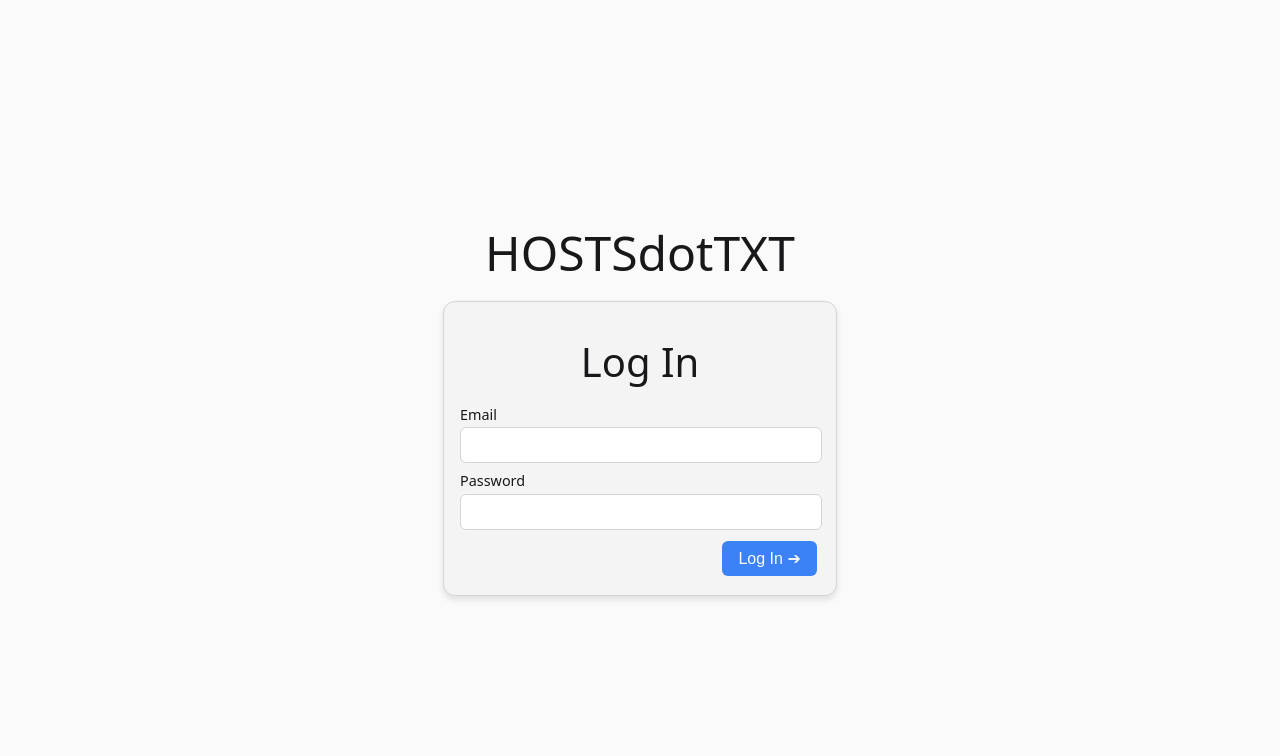
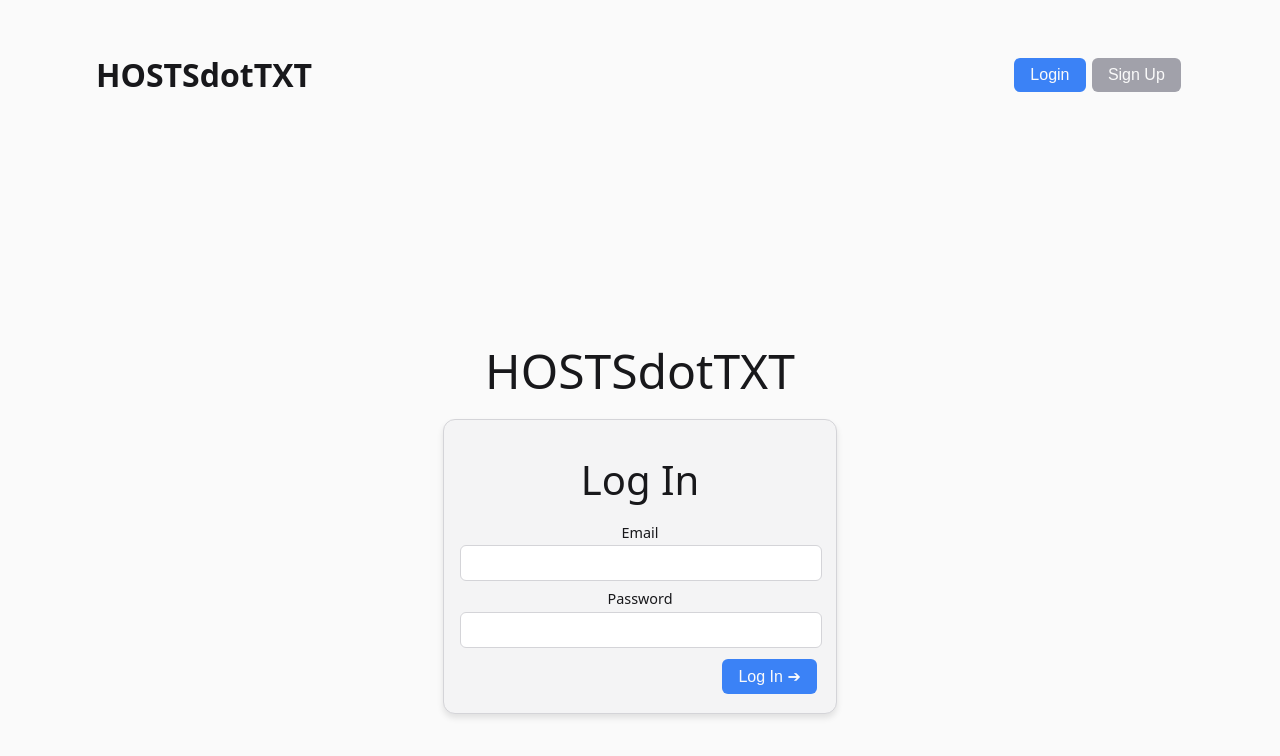
Before and after one commit to HOSTSdotTXT/hostsdottxt-web, a React (Create React App) app: page /login in a window 1280 px wide. Shown: the top 756 px of the page. Built offline with nearby package versions, Linux system fonts and the light colour scheme; no server answers.

Commit message:
Add features, restyle base page

```diff
--- a/src/App.css
+++ b/src/App.css
@@ -1,38 +1,11 @@
 .App {
   text-align: center;
+  margin: 32px;
 }
 
-.App-logo {
-  height: 40vmin;
-  pointer-events: none;
+.App > header {
+  margin: 0px 64px;
+  display: flex;
+  align-items: center;
+  justify-content: space-between;
 }
-
-@media (prefers-reduced-motion: no-preference) {
-  .App-logo {
-    animation: App-logo-spin infinite 20s linear;
-  }
-}
-
-.App-header {
-  background-color: #282c34;
-  min-height: 100vh;
-  display: flex;
-  flex-direction: column;
-  align-items: center;
-  justify-content: center;
-  font-size: calc(10px + 2vmin);
-  color: white;
-}
-
-.App-link {
-  color: #61dafb;
-}
-
-@keyframes App-logo-spin {
-  from {
-    transform: rotate(0deg);
-  }
-  to {
-    transform: rotate(360deg);
-  }
-}
--- a/src/App.js
+++ b/src/App.js
@@ -1,10 +1,46 @@
 import "./App.css";
-import RecordTable from "./components/RecordTable";
+import { BrowserRouter, Routes, Route } from "react-router-dom";
+import Home from "./routes/Home";
+import Zones from "./routes/Zones";
+import Records from "./routes/Records";
+import SignUp from "./routes/SignUp.js";
+import Login from "./routes/Login";
+import Button from "./uikit/Button";
 
 function App() {
   return (
     <div className="App">
-      <RecordTable></RecordTable>
+      <header>
+        <h1>
+          HOSTS<b>dot</b>TXT
+        </h1>
+
+        <div style={{ display: "flex" }}>
+          <Button
+            className="LoginButton"
+            primary
+            onClick={() => (document.location = "/login")}
+          >
+            Login
+          </Button>
+          <Button
+            className="LoginButton"
+            secondary
+            onClick={() => (document.location = "/signup")}
+          >
+            Sign Up
+          </Button>
+        </div>
+      </header>
+      <BrowserRouter>
+        <Routes>
+          <Route path="/login" element={<Login />} />
+          <Route path="/signup" element={<SignUp />} />
+          <Route path="/zones" element={<Zones />} />
+          <Route path="/zones/:zoneName" element={<Records />} />
+          <Route path="/" exact element={<Home />} />
+        </Routes>
+      </BrowserRouter>
     </div>
   );
 }
--- a/src/index.js
+++ b/src/index.js
@@ -1,15 +1,10 @@
 import React from "react";
 import ReactDOM from "react-dom/client";
-import { BrowserRouter, Routes, Route } from "react-router-dom";
 import "./index.css";
-import SignUp from "./routes/SignUp.js";
-import Login from "./routes/Login";
+import App from "./App";
 import reportWebVitals from "./reportWebVitals";
 import { AuthProvider } from "./hooks/useAuth";
 import { FeaturesProvider } from "./hooks/useFeatures";
-import Records from "./routes/Records";
-import Zones from "./routes/Zones";
-import Home from "./routes/Home";
 
 const root = ReactDOM.createRoot(document.getElementById("root"));
 
@@ -17,15 +12,7 @@ root.render(
   <React.StrictMode>
     <AuthProvider>
       <FeaturesProvider>
-        <BrowserRouter>
-          <Routes>
-            <Route path="/login" element={<Login />} />
-            <Route path="/signup" element={<SignUp />} />
-            <Route path="/zones" element={<Zones />} />
-            <Route path="/zones/:zoneName" element={<Records />} />
-            <Route path="/" exact element={<Home />} />
-          </Routes>
-        </BrowserRouter>
+        <App />
       </FeaturesProvider>
     </AuthProvider>
   </React.StrictMode>
--- a/src/routes/Home.js
+++ b/src/routes/Home.js
@@ -2,25 +2,24 @@ import Button from "../uikit/Button";
 import { useState, useEffect } from "react";
 
 export default function Home() {
-    let [metrics, setMetrics] = useState();
-    useEffect(() => {
-        fetch("/api/v1/metrics")
-        .then((resp) => resp.json())
-        .then((resp) => setMetrics(resp))
-    } , []);
+  let [metrics, setMetrics] = useState();
+  useEffect(() => {
+    fetch("/api/v1/metrics")
+      .then((resp) => resp.json())
+      .then((resp) => setMetrics(resp));
+  }, []);
 
   return (
     <div>
-      <h1>
-        HOSTS<b>dot</b>TXT
-      </h1>
       <Button primary onClick={() => (document.location = "/zones")}>
         Zones
       </Button>
       <div>
         {metrics != null && (
-            <p>Served {metrics.count} queries in the last 24 hours!
-            99% of those queries were served in under {(metrics.p99 / 1000).toPrecision(2)}ms</p>
+          <p>
+            Served {metrics.count} queries in the last 24 hours! 99% of those
+            queries were served in under {(metrics.p99 / 1000).toPrecision(2)}ms
+          </p>
         )}
       </div>
     </div>
--- a/src/routes/Login.js
+++ b/src/routes/Login.js
@@ -139,7 +139,11 @@ function Login(props) {
           </Button>
         </AlignRight>
         <center>
-          {features.signup && (<p>Don't have an account? <Link to="/signup">Sign up!</Link></p>)}
+          {features.signup && (
+            <p>
+              Don't have an account? <Link to="/signup">Sign up!</Link>
+            </p>
+          )}
         </center>
       </LoginCard>
     </Flex>
```
